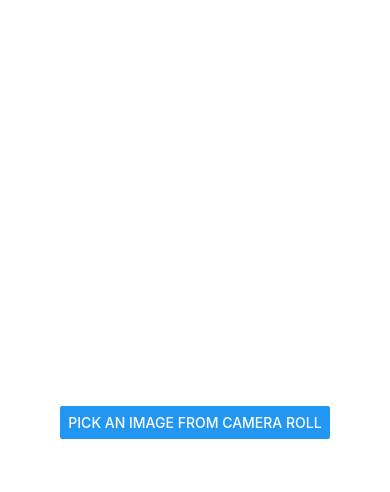
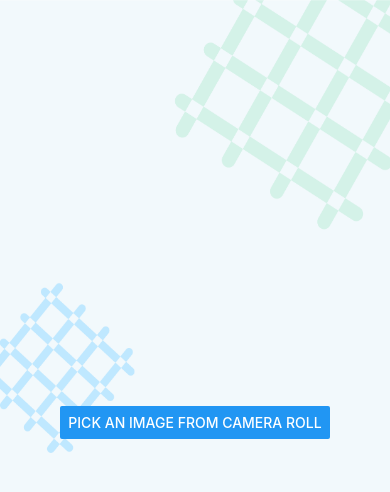
Before and after one commit to keatonmartin/cross-stitch-maker, a React Native app in the folder cross-stitch-app/: screen / in a window 390 px wide. Shown: the top 492 px of the page. Built offline with nearby package versions, Linux system fonts and the light colour scheme.

Commit message:
Add background image

```diff
--- a/cross-stitch-app/App.js
+++ b/cross-stitch-app/App.js
@@ -1,12 +1,28 @@
 import { StatusBar } from 'expo-status-bar';
 import React, { useState, useEffect } from 'react';
-import { Text, View, Button, Image } from 'react-native';
+import { Text, View, Button, Image, ImageBackground } from 'react-native';
 import { styles } from './styles/home';
 import * as ImagePicker from 'expo-image-picker'
+
 
 export default function App() {
   const [image, setImage] = useState(null) // image hook
 
+  const BackgroundImg = () => {
+  return (
+    <View>
+      <ImageBackground
+        source={
+         require("./assets/back.png")
+        }
+        resizeMode="stretch"
+        style={styles.image}>
+        <Button title="Pick an image from camera roll" onPress={pickImage} />
+        {image && <Image source={{ uri: image }} style={{ width: 200, height: 200 }} />}
+      </ImageBackground>
+    </View>
+  );
+};
   const pickImage = async() => {
     let result = await ImagePicker.launchImageLibraryAsync({
       mediaTypes: ImagePicker.MediaTypeOptions.All,
@@ -22,11 +38,10 @@ export default function App() {
     }
   }
 
+
   return (
     <View style={styles.container}>
-      <Button title="Pick an image from camera roll" onPress={pickImage} />
-      {image && <Image source={{ uri: image }} style={{ width: 200, height: 200 }} />}
+      <BackgroundImg/>
     </View>
-
   );
 }
--- a/cross-stitch-app/styles/home.js
+++ b/cross-stitch-app/styles/home.js
@@ -1,12 +1,21 @@
-import { StyleSheet } from 'react-native';
+import { StyleSheet , Dimensions} from 'react-native';
+const screenHeight = Dimensions.get('window').height;
+const screenWidth = Dimensions.get('window').width;
+const styles = StyleSheet.create({
 
-const styles = StyleSheet.create({
     container: {
       flex: 1,
       backgroundColor: '#fff',
       alignItems: 'center',
       justifyContent: 'center',
     },
+
+    image: {
+      height: screenHeight,
+      width: screenWidth,
+      justifyContent: 'center',
+      alignItems: 'center',
+    }
 });
 
 export { styles }
```
Also changed, not shown: cross-stitch-app/assets/back.png (added).
